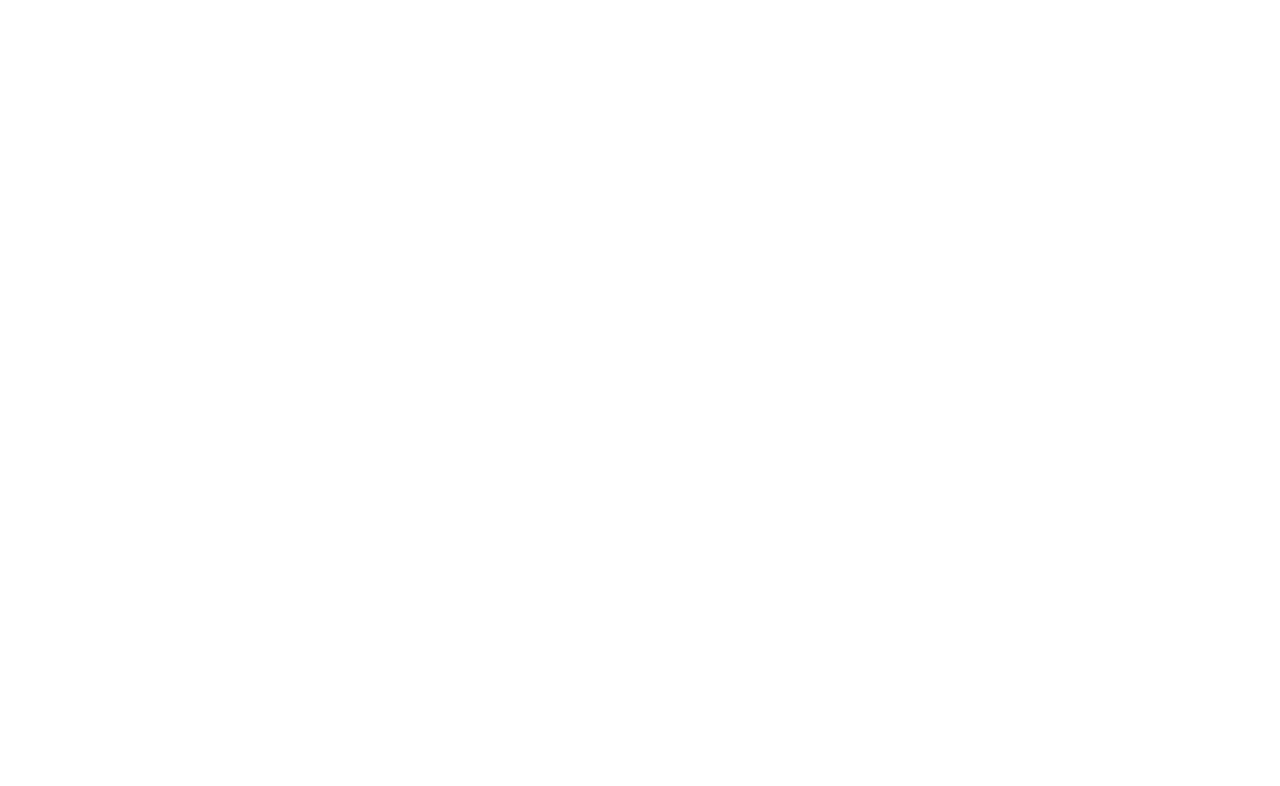
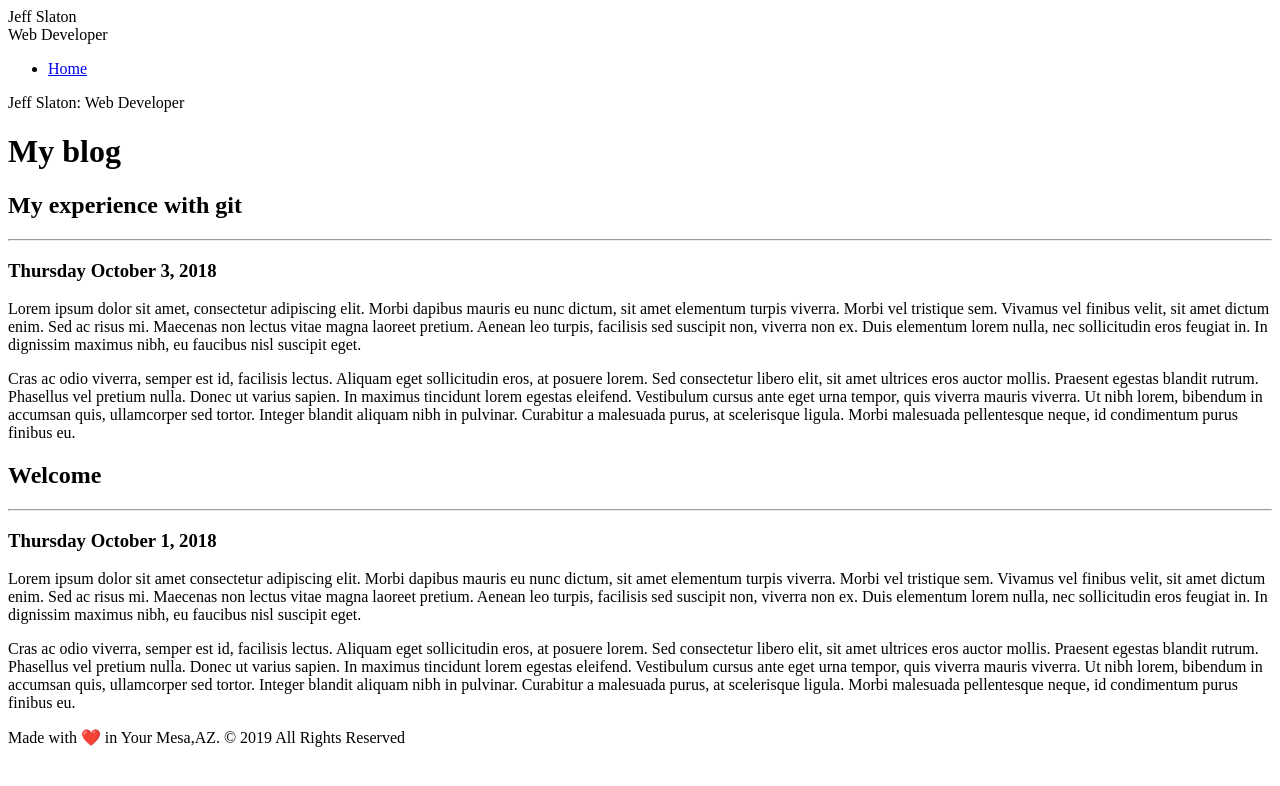
Before and after one commit to slatonj/personal-blog, a plain HTML site: page index.html in a window 1280 px wide. Drawn offline with Linux system fonts and the light colour scheme.

Commit message:
Add required HTML elements to the blog page skeleton.

```diff
--- a/index.html
+++ b/index.html
@@ -7,6 +7,73 @@
   <title>Jeff Slaton - Web Developer</title>
 </head>
 <body>
+<div class="parent">
+  <div class="wrapper">
+    <nav>
+      <div class="inner-wrap">
+      <div class="site-header">Jeff Slaton</div>
+      <div class="site-subheader">Web Developer</div>
+        <ul class="site-navigation">
+          <li><a href="index.html">Home</a></li>
+          </ul>
+        </div>
+      </nav>
+      <main>
+      <div class="menu">
+          <div class="menu-icon" id="sidebarCollapse">
+              <span class="mobile-header">Jeff Slaton: Web Developer</span>
+            </div>
+           </div>
 
+
+          <h1>My blog</h1>
+          <article>
+           <h2>My experience with git</h2>
+           <hr />
+           <h3>Thursday October 3, 2018</h3>
+           <p>
+             Lorem ipsum dolor sit amet, consectetur adipiscing elit. Morbi dapibus mauris eu nunc
+             dictum, sit amet elementum turpis viverra. Morbi vel tristique sem. Vivamus vel finibus velit, sit amet
+             dictum enim. Sed ac risus mi. Maecenas non lectus vitae magna laoreet pretium. Aenean leo turpis, facilisis
+             sed suscipit non, viverra non ex. Duis elementum lorem nulla, nec sollicitudin eros feugiat in. In
+             dignissim maximus nibh, eu faucibus nisl suscipit eget.
+           </p>
+           <p>
+             Cras ac odio viverra, semper est id, facilisis lectus. Aliquam eget sollicitudin eros, at posuere lorem.
+             Sed consectetur libero elit, sit amet ultrices eros auctor mollis. Praesent egestas blandit rutrum. Phasellus vel pretium nulla. Donec ut varius sapien. In maximus tincidunt lorem egestas eleifend. Vestibulum cursus ante
+             eget urna tempor, quis viverra mauris viverra. Ut nibh lorem, bibendum in accumsan quis, ullamcorper sed
+             tortor. Integer blandit aliquam nibh in pulvinar. Curabitur a malesuada purus, at scelerisque ligula. Morbi
+             malesuada pellentesque neque, id condimentum purus finibus eu.
+           </p>
+          </article>
+          <article>
+          <h2>Welcome</h2>
+          <hr />
+          <h3>Thursday October 1, 2018</h3>
+          <p>
+            Lorem ipsum dolor sit amet consectetur adipiscing elit. Morbi dapibus mauris eu nunc
+            dictum, sit amet elementum turpis viverra. Morbi vel tristique sem. Vivamus vel finibus velit, sit amet
+            dictum enim. Sed ac risus mi. Maecenas non lectus vitae magna laoreet pretium. Aenean leo turpis, facilisis
+            sed suscipit non, viverra non ex. Duis elementum lorem nulla, nec sollicitudin eros feugiat in. In
+            dignissim
+            maximus nibh, eu faucibus nisl suscipit eget.
+          </p>
+          <p>
+            Cras ac odio viverra, semper est id, facilisis lectus. Aliquam eget sollicitudin eros, at posuere lorem.
+            Sed
+            consectetur libero elit, sit amet ultrices eros auctor mollis. Praesent egestas blandit rutrum. Phasellus
+            vel
+            pretium nulla. Donec ut varius sapien. In maximus tincidunt lorem egestas eleifend. Vestibulum cursus ante
+            eget urna tempor, quis viverra mauris viverra. Ut nibh lorem, bibendum in accumsan quis, ullamcorper sed
+            tortor. Integer blandit aliquam nibh in pulvinar. Curabitur a malesuada purus, at scelerisque ligula. Morbi
+            malesuada pellentesque neque, id condimentum purus finibus eu.
+          </p>
+          </article>
+          <footer>
+            Made with ❤️ in Your Mesa,AZ. © 2019 All Rights Reserved
+          </footer>
+      </main>
+    </div>
+  </div>
 </body>
 </html>
```
